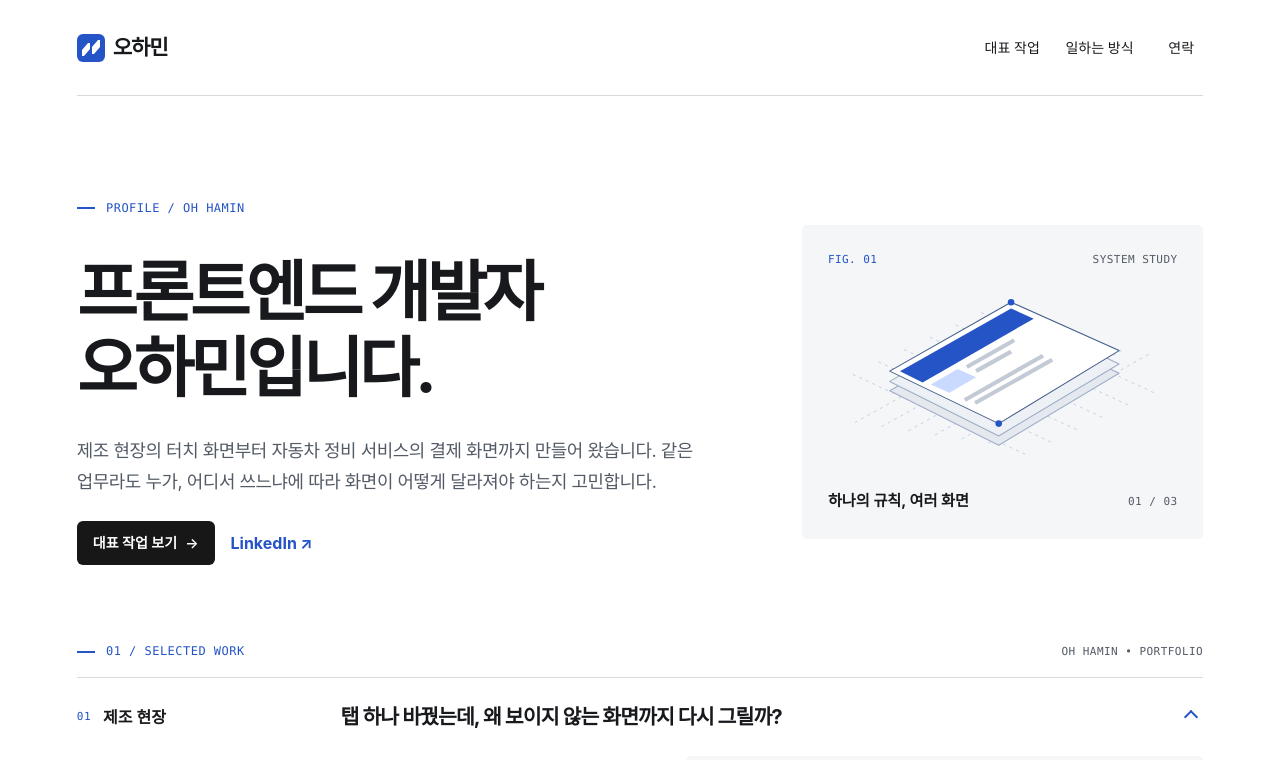
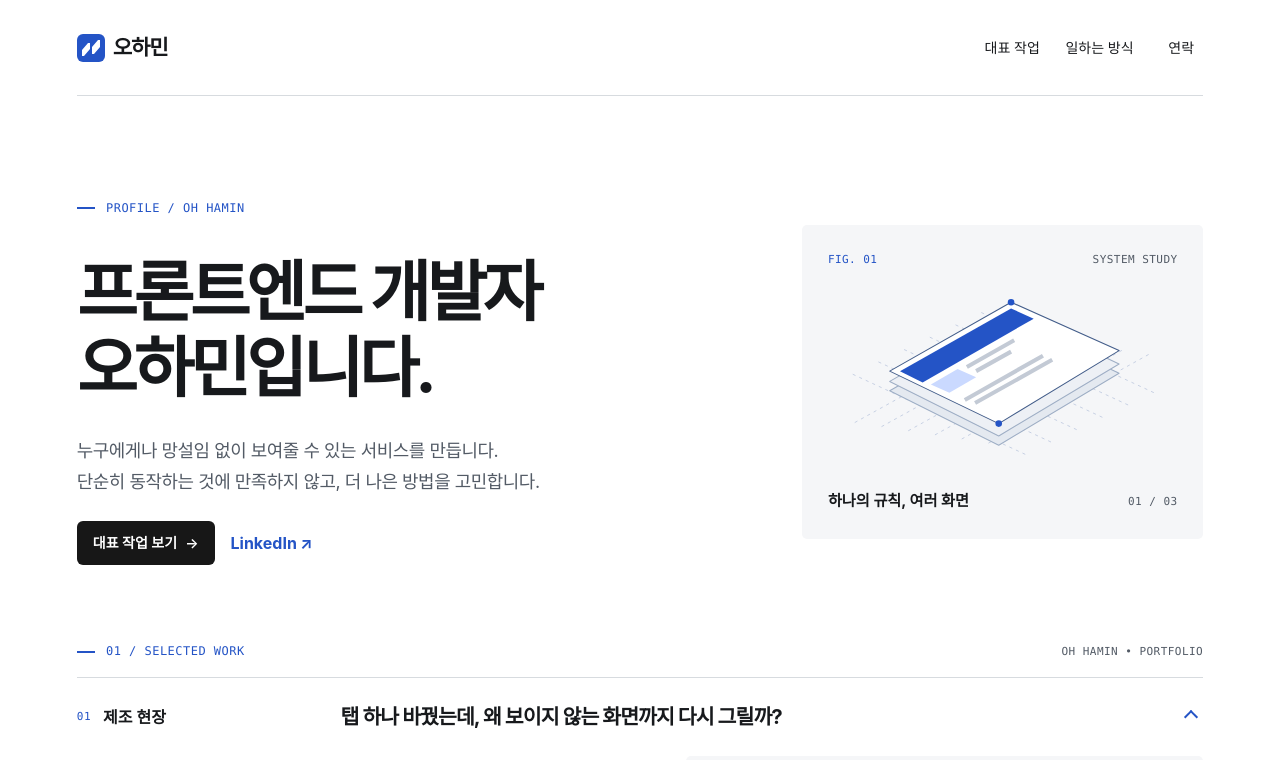
Before and after one commit to ohamin26/portfolio-release, a Next.js app: page / in a window 1280 px wide. Shown: the top 760 px of the page. Built offline with nearby package versions, Linux system fonts and the light colour scheme.

Commit message:
feat: [P24] 홈 프로필 소개를 확정된 두 문장으로 교체 (#55)
Closes #45

```diff
--- a/src/app/_components/profile-section.tsx
+++ b/src/app/_components/profile-section.tsx
@@ -12,8 +12,9 @@ export function ProfileSection() {
         <p className={eyebrow} lang="en">PROFILE  /  OH HAMIN</p>
         <h1 className="mt-[.55em] mb-[.42em] text-[clamp(44px,5.15vw,72px)] font-[750] leading-[1.16] tracking-[-.065em] home-stack:text-[clamp(36px,7vw,52px)]" id="profile-title">프론트엔드 개발자 <span className="block">오하민입니다.</span></h1>
         <p className={`${bodyCopy} max-w-[650px] text-[clamp(1rem,1.4vw,1.2rem)]`}>
-          제조 현장의 터치 화면부터 자동차 정비 서비스의 결제 화면까지 만들어 왔습니다.
-          같은 업무라도 누가, 어디서 쓰느냐에 따라 화면이 어떻게 달라져야 하는지 고민합니다.
+          누구에게나 망설임 없이 보여줄 수 있는 서비스를 만듭니다.
+          <br />
+          단순히 동작하는 것에 만족하지 않고, 더 나은 방법을 고민합니다.
         </p>
         <div className="mt-6 flex flex-wrap items-center gap-4">
           <Button asChild>
```
Also changed, not shown: 1 other file (tests, documents, lock files or other folders).
